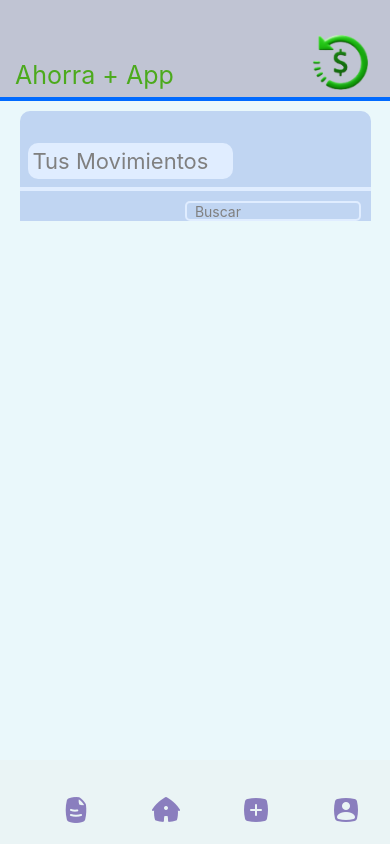
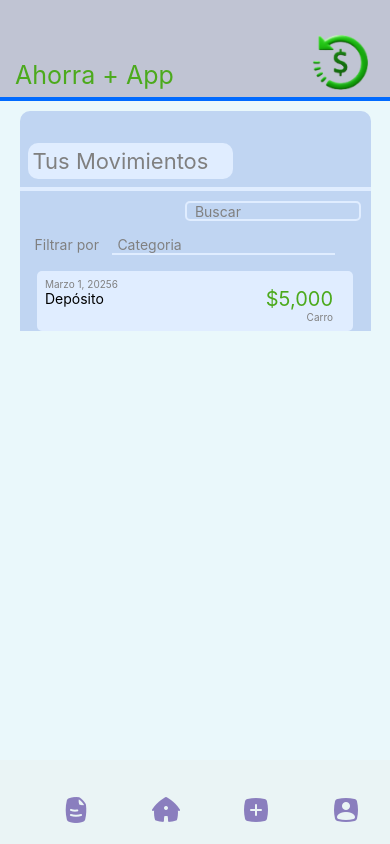
Before and after one commit to CaralbMen/AhorraApp_Interfaces, a React Native app in the folder AhorraApp/: screen / in a window 390 px wide. Both pictures are taken after a click on the button "INICIAR SESION". Built offline with nearby package versions, Linux system fonts and the light colour scheme.

Commit message:
Avance a Transacciones

```diff
--- a/AhorraApp/screens/Transacciones.js
+++ b/AhorraApp/screens/Transacciones.js
@@ -31,6 +31,29 @@ export default function Transacciones(){
 
                         />
                     </View>
+                    <View style={styles.filtro}>
+                        <Text style={styles.texto}>Filtrar por </Text>
+                        <TextInput
+                            placeholder='Categoria'
+                            style={[styles.inputCategoria, styles.texto]}
+                        />
+                    </View>
+                    <ScrollView style={styles.movimientos}>
+                        <View style={styles.movimiento}>
+                            <View style={styles.descripcionMovimiento}>
+                                <Text style={[styles.fecha, styles.texto]}>Marzo 1, 20256</Text>
+                                <Text>Depósito</Text>
+                            </View>
+                            <View style={styles.cantidadesMovimiento}>
+                                <Text style={styles.cantidadGasto}>
+                                    $5,000
+                                </Text>
+                                <Text style={[styles.texto, styles.categoriaGasto]}>
+                                    Carro
+                                </Text>
+                            </View>
+                        </View>
+                    </ScrollView>
 
 
 
@@ -78,4 +101,59 @@ const styles= StyleSheet.create({
         marginTop: 5,
         color: 'gray',
     },
+    filtro:{
+        width: '90%',
+        height: 50,
+        flexDirection: 'row',
+        alignItems: 'flex-start',
+        paddingLeft: 15,
+        paddingTop: 15,
+
+    },
+    texto:{
+        color: 'gray',
+    },
+    inputCategoria:{
+        borderBottomWidth: 2,
+        borderBottomColor: '#E0EDFF',
+        marginLeft: 10,
+        paddingLeft: 5,
+    },
+    movimientos:{
+        width: '90%',
+        borderRadius: 5,
+        borderColor: 'black',
+        // borderWidth: 2,
+        alignSelf: 'center',
+        backgroundColor: '#E0EDFF',
+
+    },
+    movimiento:{
+        width: '95%',
+        height: 60,
+        alignSelf: 'center',
+        paddingTop: 7,
+        flexDirection: 'row',
+
+    },
+    fecha:{
+        fontSize: 10,
+    },
+    descripcionMovimiento:{
+        width: '50%',
+    },
+    cantidadesMovimiento:{
+        width: '50%',
+        alignItems: 'end',
+        justifyContent: 'center',
+        paddingRight: 12,
+    },
+    cantidadGasto:{
+        fontSize: 20,
+        color: '#4CAA1D',
+    },
+    categoriaGasto:{
+        fontSize: 10,
+    },
+
 });
--- a/AhorraApp/screens/styles/estilosGlobales.js
+++ b/AhorraApp/screens/styles/estilosGlobales.js
@@ -68,5 +68,5 @@ export default StyleSheet.create({
     contenidoScreen:{
         backgroundColor:'#C0D5F2',
         width: '90%',
-    }
+    },
 })
```
